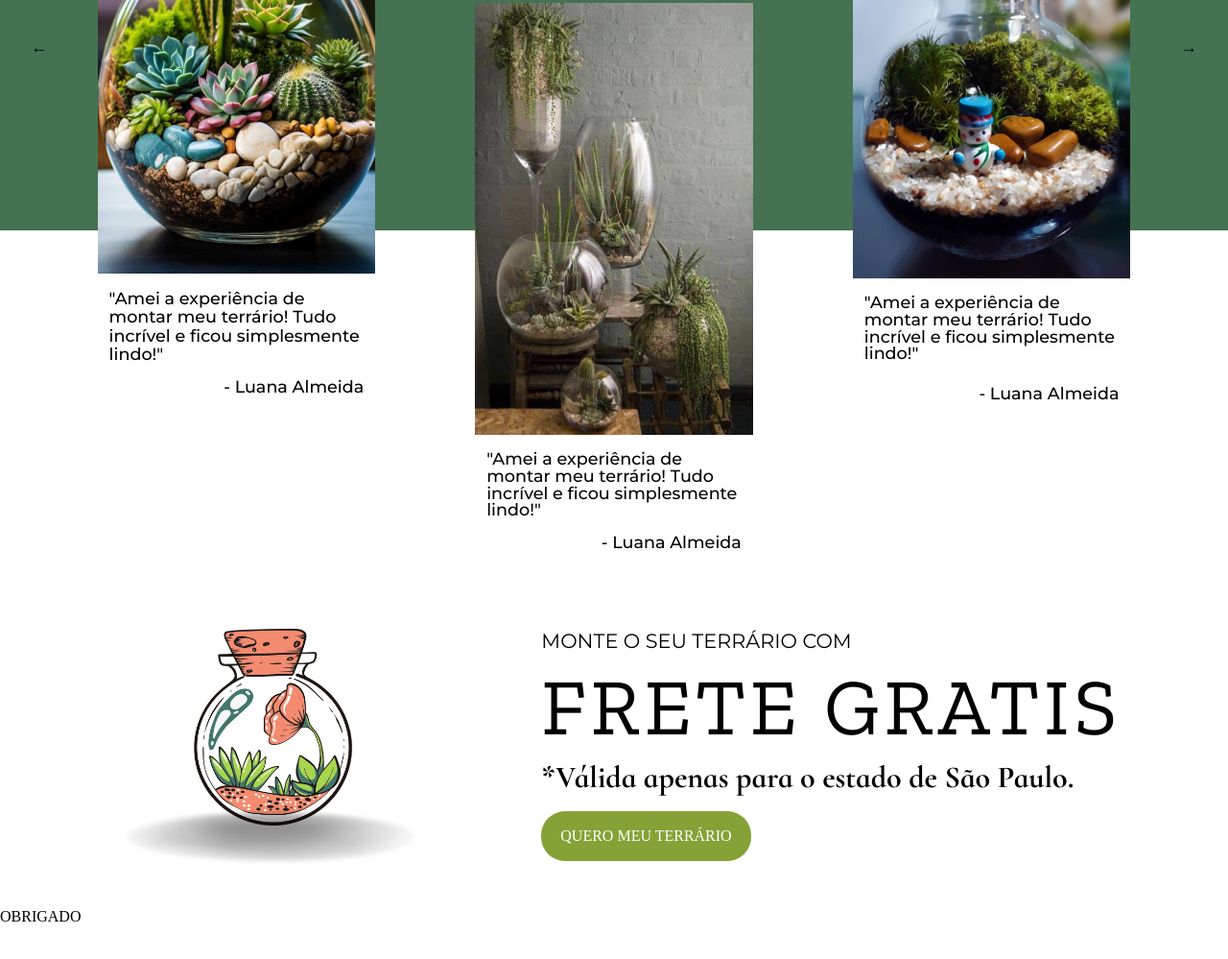
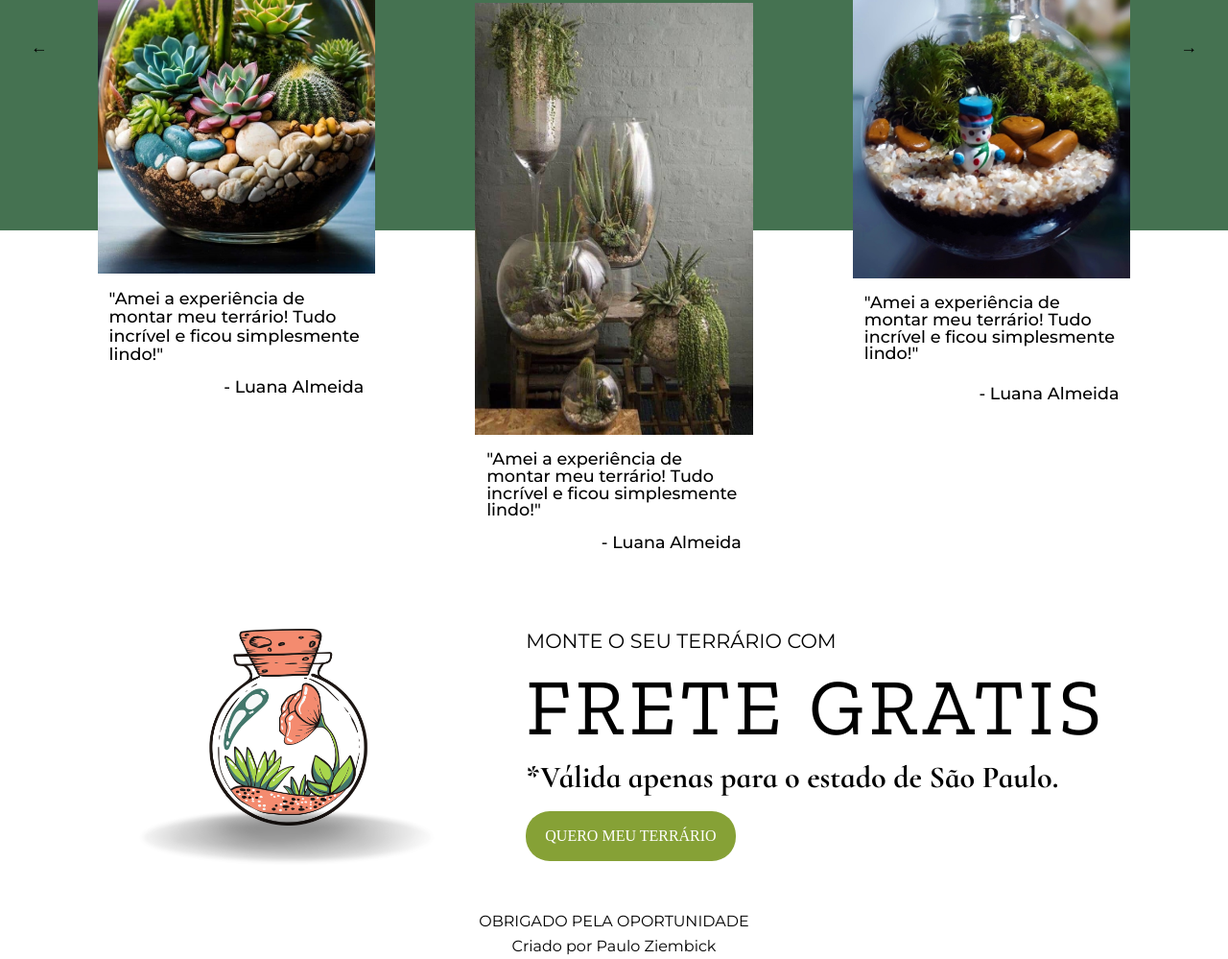
Before and after one commit to ziembick/terrario, a plain HTML site: page index.html in a window 1280 px wide. Shown: the part 1549-2548 px from the top of the page at 96% size. Before the commit the page ends 2512 px from the top, so only its background shows below. Drawn offline with nearby package versions, Linux system fonts and the light colour scheme; a web font is replaced by a local one.

Commit message:
acho que finalizei

```diff
--- a/index.html
+++ b/index.html
@@ -54,18 +54,13 @@
             <span></span>
             <span></span>
           </div>
-
         </nav>
       </div>
     </header>
     <main>
       <section class="hero" id="como_montar">
         <div class="hero_container">
-            <img
-              src="./img/terrario_img.png"
-              alt="Terrario"
-              class="hero_image"
-            />
+          <img src="./img/terrario_img.png" alt="Terrario" class="hero_image" />
           <div class="hero_text">
             <h2>MONTE O SEU</h2>
             <h1>TERRÁRIO</h1>
@@ -166,10 +161,13 @@
           </div>
         </div>
       </section>
+    </main>
     <footer>
-        <p>OBRIGADO</p>
+      <div class="agradecimentos">
+        <p>OBRIGADO PELA OPORTUNIDADE</p>
+        <p>Criado por Paulo Ziembick</p>
+      </div>
     </footer>
-    </main>
     <script src="./js/script.js"></script>
   </body>
 </html>
--- a/style/main.css
+++ b/style/main.css
@@ -26,7 +26,7 @@ header {
   display: flex;
   justify-content: space-between;
   align-items: flex-start;
-  font-family: "Poppins", sans-serif;
+  font-family: "Montserrat", sans-serif;
   margin: 0 5rem;
 }
 
@@ -63,9 +63,6 @@ nav ul li a {
   margin-bottom: 2rem;
 }
 
-.hero_text {
-  margin-left: 2rem;
-}
 
 .hero_text h2 {
   font-size: 1.3rem;
@@ -322,6 +319,19 @@ nav ul li a {
   margin-top: 25rem;
 }
 
+
+.agradecimentos {
+  display: flex;
+  justify-content: center;
+  align-items: center;
+  flex-direction: column;
+  font-family: "Montserrat", sans-serif;
+}
+
+.agradecimentos p {
+  padding: 0.3rem;
+}
+
 @media (max-width: 850px) {
 
   .header_nav {
@@ -335,6 +345,7 @@ nav ul li a {
     justify-content: center;
     text-align: center;
   }
+
 
   .hero_text h1 {
     font-size: 3rem;
@@ -368,8 +379,8 @@ nav ul li a {
     top: 0;
     right: 0;
     left: 0;
-    width: auto;
-    height: 100%;
+    width: 70%;
+    height: 70%;
     margin-right: 0;
     padding-bottom: 1rem;
   }
@@ -384,7 +395,7 @@ nav ul li a {
   }
 
   .jardim_container h1 {
-    font-size: 4rem;
+    font-size: 3rem;
   }
 
 
@@ -565,11 +576,6 @@ nav ul li a {
 }
 
 
-
-
-
-
-
 }
 
 /* RESET */
```
Lines whose indentation alone changed are shown as unchanged.
